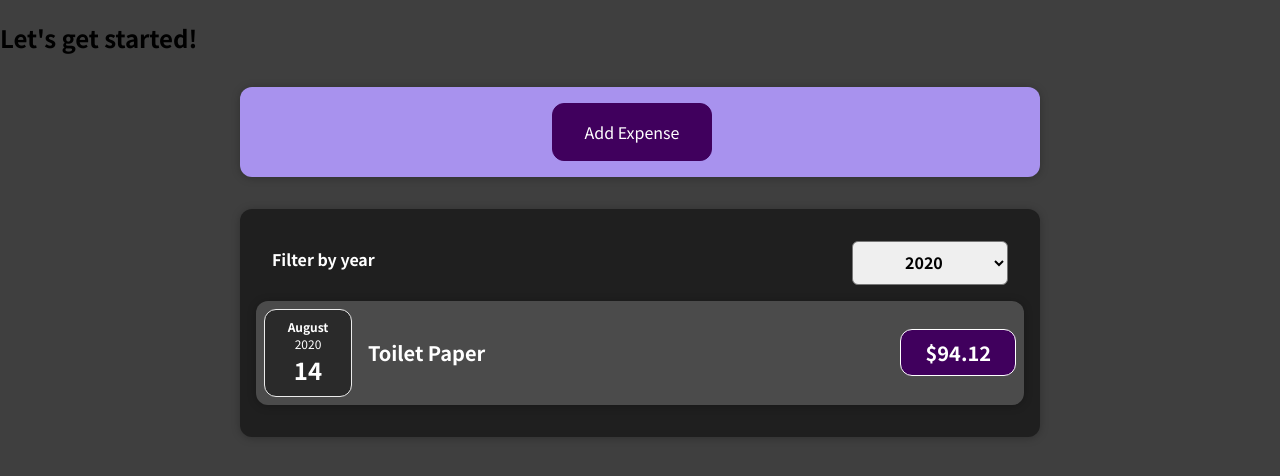
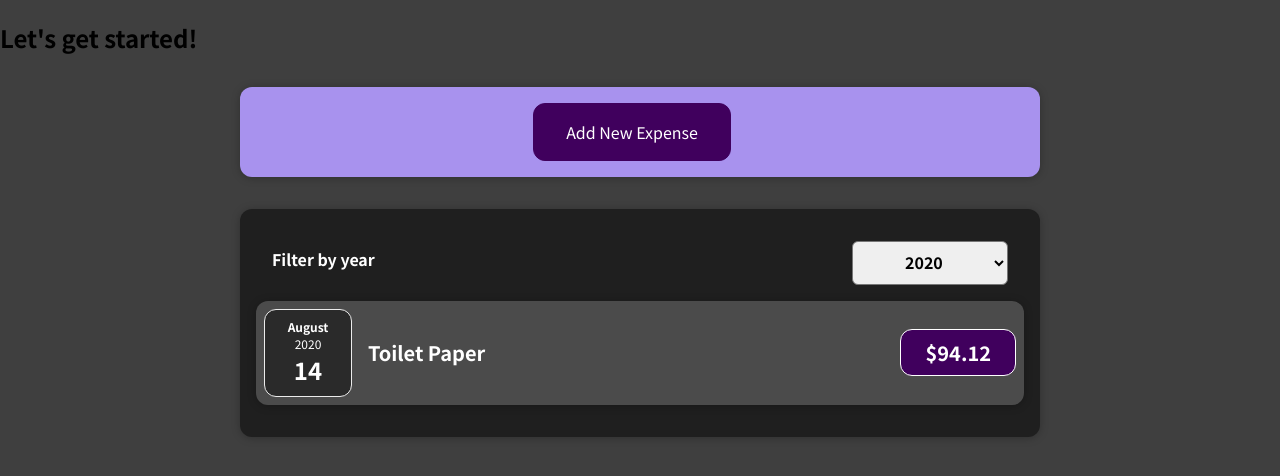
Before and after one commit to DaltonDayton/Expenses, a React (Create React App) app: page / in a window 1280 px wide. Shown: the top 476 px of the page. Built offline with nearby package versions, Linux system fonts and the light colour scheme.

Commit message:
Instructor solution

```diff
--- a/src/components/NewExpense/ExpenseForm.jsx
+++ b/src/components/NewExpense/ExpenseForm.jsx
@@ -5,8 +5,6 @@
   const [enteredTitle, setEnteredTitle] = useState("");
   const [enteredAmount, setEnteredAmount] = useState("");
   const [enteredDate, setEnteredDate] = useState("");
-
-  const [minimized, setMinimized] = useState(true);
 
   const amountChangeHandler = (event) => {
     setEnteredAmount(event.target.value);
@@ -47,20 +45,10 @@
     setEnteredTitle("");
     setEnteredAmount("");
     setEnteredDate("");
-
-    toggleMinimized();
   };
-
-  function toggleMinimized() {
-    setMinimized(!minimized);
-  }
 
   return (
     <form onSubmit={submitHandler}>
-      {minimized ? (
-        <button onClick={toggleMinimized}>Add Expense</button>
-      ) : (
-        <div>
       <div className="new-expense__controls">
         <div className="new-expense__control">
           <label>Title</label>
@@ -84,19 +72,15 @@
         </div>
         <div className="new-expense__control">
           <label>Date</label>
-              <input
-                type="date"
-                value={enteredDate}
-                onChange={dateChangeHandler}
-              />
+          <input type="date" value={enteredDate} onChange={dateChangeHandler} />
         </div>
       </div>
       <div className="new-expense__actions">
-            <button onClick={toggleMinimized}>Cancel</button>
+        <button type="button" onClick={props.onCancel}>
+          Cancel
+        </button>
         <button type="submit">Add Expense</button>
       </div>
-        </div>
-      )}
     </form>
   );
 };
--- a/src/components/NewExpense/NewExpense.jsx
+++ b/src/components/NewExpense/NewExpense.jsx
@@ -1,18 +1,38 @@
+import { useState } from "react";
 import ExpenseForm from "./ExpenseForm";
 import "./NewExpense.css";
 
 const NewExpense = (props) => {
+  const [isEditing, setIsEditing] = useState(false);
+
   const saveExpenseDataHandler = (enteredExpenseData) => {
     const expenseData = {
       id: Math.random().toString(),
       ...enteredExpenseData,
     };
     props.onAddExpense(expenseData);
+    setIsEditing(false);
+  };
+
+  const startEditingHandler = () => {
+    setIsEditing(true);
+  };
+
+  const stopEditingHandler = () => {
+    setIsEditing(false);
   };
 
   return (
     <div className="new-expense">
-      <ExpenseForm onSaveExpenseData={saveExpenseDataHandler} />
+      {!isEditing && (
+        <button onClick={startEditingHandler}>Add New Expense</button>
+      )}
+      {isEditing && (
+        <ExpenseForm
+          onSaveExpenseData={saveExpenseDataHandler}
+          onCancel={stopEditingHandler}
+        />
+      )}
     </div>
   );
 };
```
Lines whose indentation alone changed are shown as unchanged.
